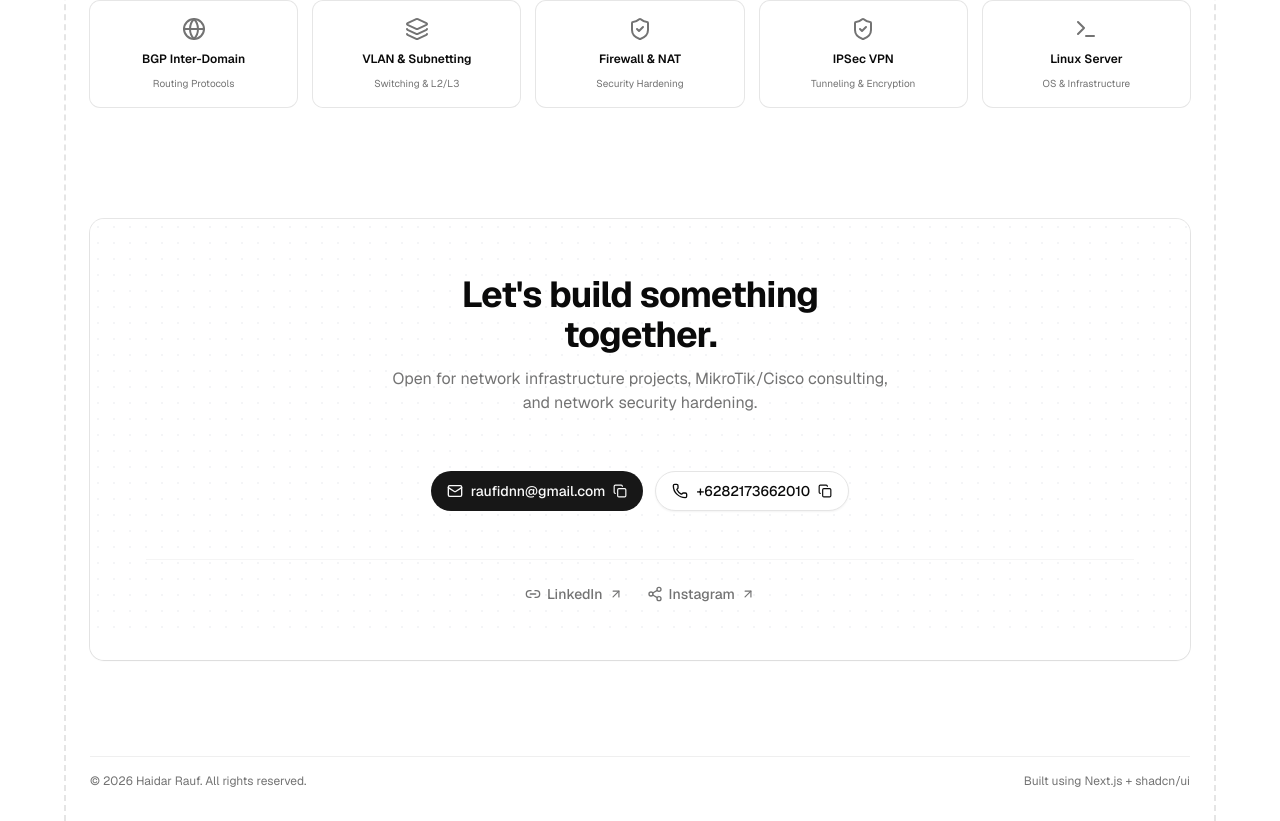
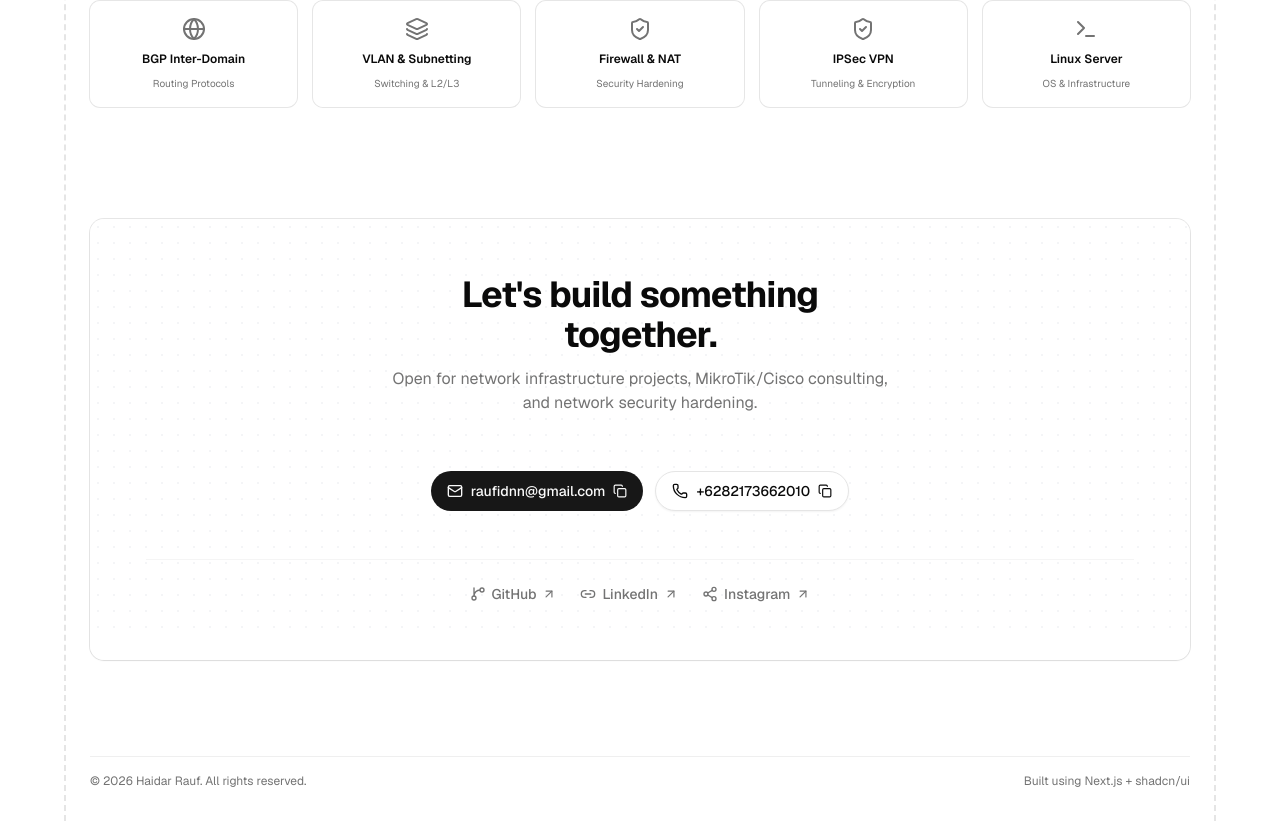
Before and after one commit to haidirwf/portfolio-idal, a Next.js app: page / in a window 1280 px wide. Shown: the part 2708-3529 px from the top of the page. Built offline with nearby package versions, Linux system fonts and the light colour scheme.

Commit message:
feat(contact): add GitHub social link to Contact section

```diff
--- a/components/portfolio/contact.tsx
+++ b/components/portfolio/contact.tsx
@@ -29,6 +29,7 @@ export function Contact() {
   };
 
   const socialLinks = [
+    { name: "GitHub", href: "https://github.com/haidirwf", icon: GitBranch },
     { name: "LinkedIn", href: "https://www.linkedin.com/in/haidar-rauf/", icon: Link2 },
     { name: "Instagram", href: "https://instagram.com/haidarwf", icon: Share2 }
   ];
```
